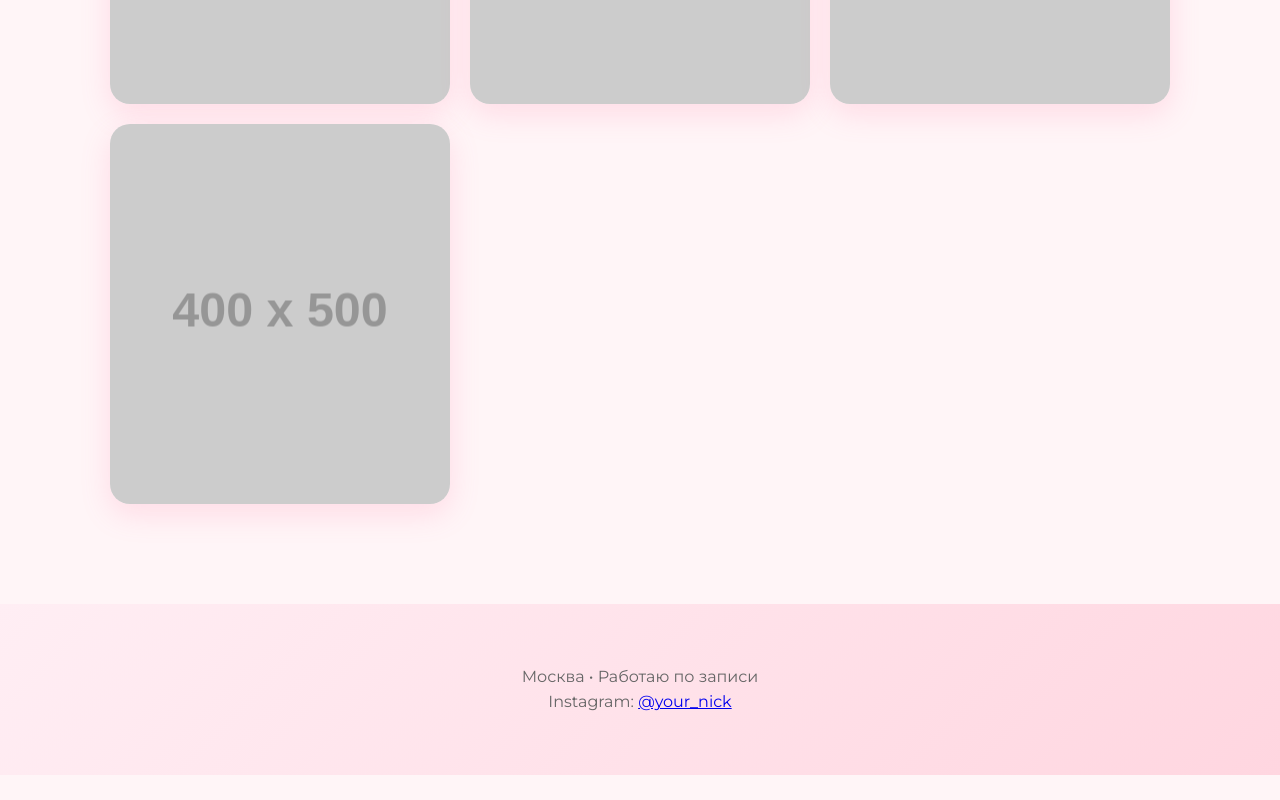
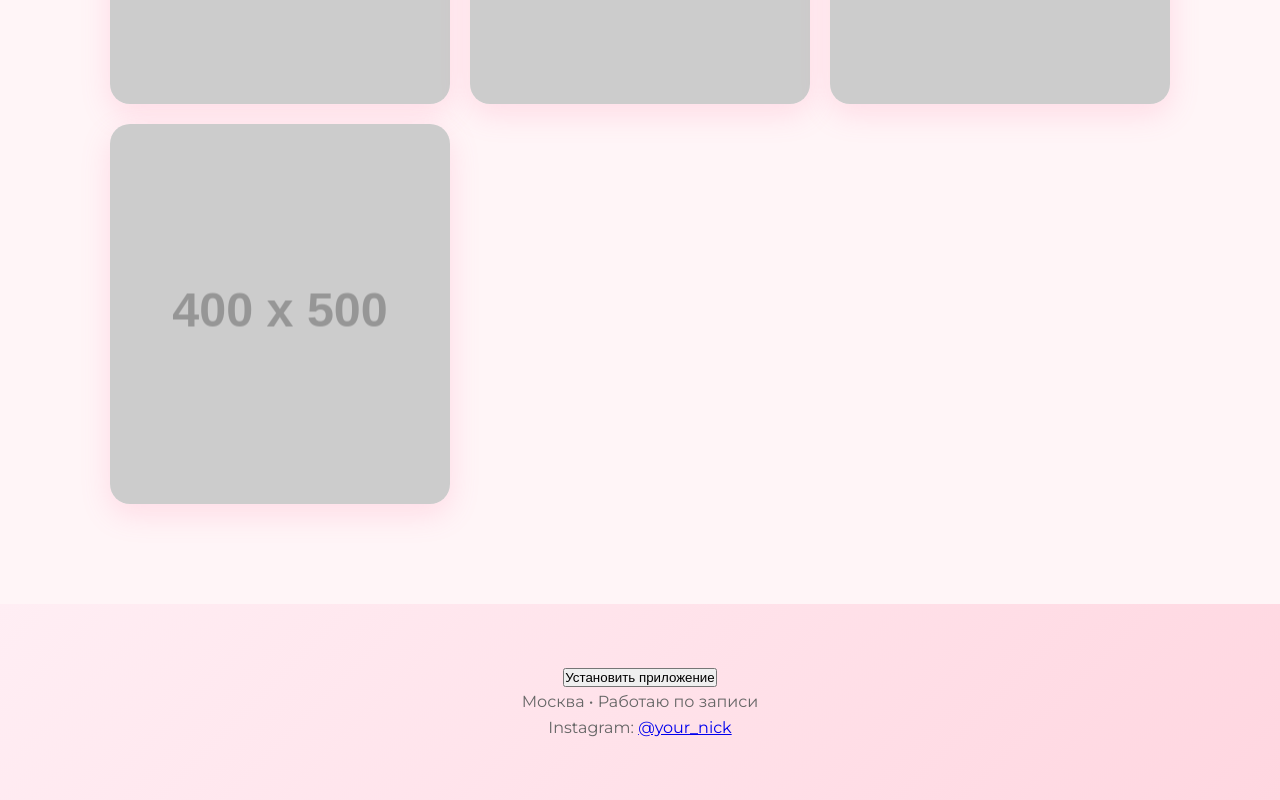
Before and after one commit to SenTech-666/calendar, a plain HTML site: page index.html in a window 1280 px wide. Shown: the part 2169-2969 px from the top of the page. Before the commit the page ends 2944 px from the top, so only its background shows below. Drawn offline with nearby package versions, Linux system fonts and the light colour scheme; no server answers; placeholder pictures from the web are drawn by us.

Commit message:
попытка настройки прложения 2

```diff
--- a/index.html
+++ b/index.html
@@ -65,7 +65,7 @@
 
   <footer>
     <div class="container">
-      <button id="installButton" style="display:none">Установить приложение</button>
+      <button id="installButton" >Установить приложение</button>
       <p>Москва • Работаю по записи</p>
       <p>Instagram: <a href="https://instagram.com/your_nick" target="_blank">@your_nick</a></p>
     </div>
```
